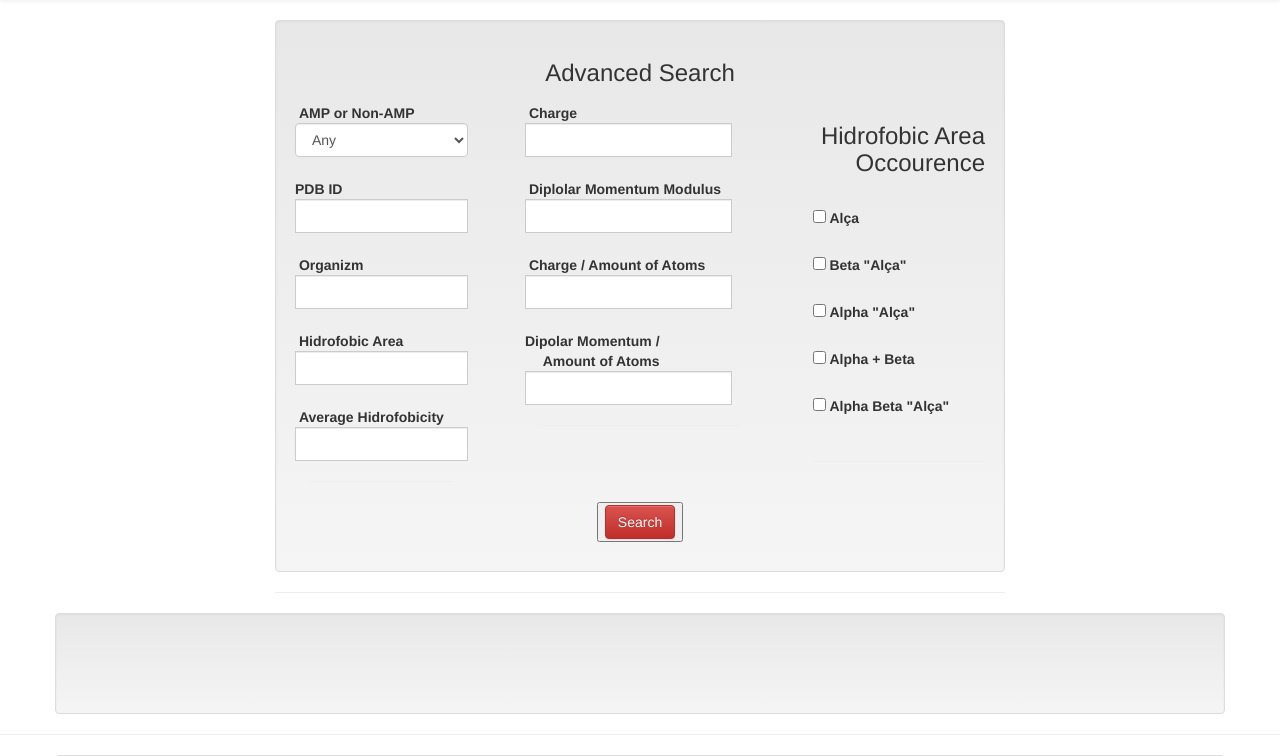
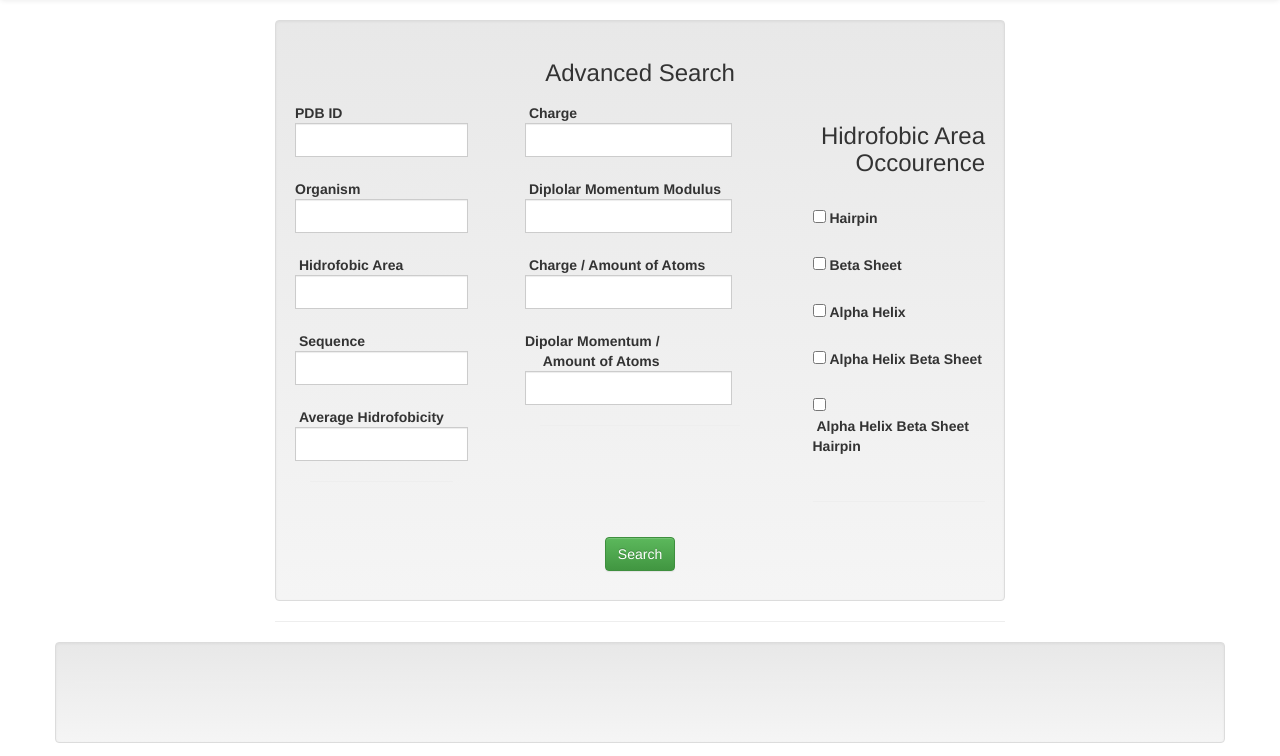
Before and after one commit to IFB-ampdb/IFB_ampmDb, a Django app: page /adv_search/ in a window 1280 px wide. Shown: the part 97-853 px from the top of the page. Run offline with Django 3.2, Linux system fonts and the light colour scheme; some libraries are stand-ins or nearby versions.

Commit message:
update form names, fields and form action

```diff
--- a/ifbAMPdb/ifbAMPdatabase/templates/adv_search.html
+++ b/ifbAMPdb/ifbAMPdatabase/templates/adv_search.html
@@ -6,39 +6,37 @@
 	<div class="col-lg-8 col-md-12 col-md-offset-0 col-lg-offset-2">
 			<div class="well">
 				<h3 class="text-center">Advanced Search</h3>
-				<form method="POST" class="form-horizontal">
+				<form method="GET" action="{% url 'advSearch' %}" class="form-horizontal">
 	{% csrf_token %}
 				<div class=" col-md-3 col-sm-5">
 					<div class="form-group">
-						<label for="Type" class="control-label">&nbsp;AMP or Non-AMP</label>
-						<select class=" form-control" name="type" id="Type">
-							<option value="">Any</option>
-							<option value="">AMP</option>
-							<option value="">Non-AMP</option>
-						</select>
-					</div>
-					<div class="form-group">
-						<label for="id" class="control-label"> PDB ID</label>
+						<label for="pdb_id" class="control-label"> PDB ID</label>
 						<div class="input-group">
-							<input type="text" class="form-control" id="id" aria-describedby="basic-addon1">
+							<input type="text" class="form-control" id="pdb_id" aria-describedby="basic-addon1">
 						</div>
 					</div>
 					<div class="form-group">
-						<label for="Organizm" class="control-label">&nbsp;Organizm</label>
-						<div class="input-group">
-							<input type="text" class="form-control" id="name" aria-describedby="basic-addon1">
+					  <label for="Organism" class="control-label"> Organism</label>
+					  <div class="input-group">
+							<input type="text" class="form-control" name="organism" aria-describedby="basic-addon1">
 						</div>
 					</div>
 					<div class="form-group">
-						<label for="name" class="control-label">&nbsp;Hidrofobic Area</label>
+						<label for="hfobic_area" class="control-label">&nbsp;Hidrofobic Area</label>
 						<div class="input-group">
-							<input type="text" class="form-control" id="hfobic_area" aria-describedby="basic-addon1">
+							<input type="text" class="form-control" name="hfobic_area" aria-describedby="basic-addon1">
+						</div>
+					</div>
+					<div class="form-group">
+						<label for="sequence" class="control-label">&nbsp;Sequence</label>
+						<div class="input-group">
+							<input type="text" class="form-control" name="sequence" aria-describedby="basic-addon1">
 						</div>
 					</div>
 					<div class="form-group">
 						<label for="name" class="control-label">&nbsp;Average Hidrofobicity</label>
 						<div class="input-group">
-							<input type="number" class="form-control" id="hfobic_avg" aria-describedby="basic-addon1">
+							<input type="number" class="form-control" name="hfobic_avg" aria-describedby="basic-addon1">
 						</div>
 					</div>
 					<hr>
@@ -47,25 +45,25 @@
 					<div class="form-group">
 						<label for="name" class="control-label">&nbsp;Charge</label>
 						<div class="input-group">
-							<input type="number" class="form-control" id="Charge" aria-describedby="basic-addon1">
+							<input type="number" class="form-control" name="charge" aria-describedby="basic-addon1">
 						</div>
 					</div>
 					<div class="form-group">
 						<label for="name" class="control-label">&nbsp;Diplolar Momentum Modulus</label>
 						<div class="input-group">
-							<input type="number" class="form-control" id="m_dipol" aria-describedby="basic-addon1">
+							<input type="number" class="form-control" name="m_dipol" aria-describedby="basic-addon1">
 						</div>
 					</div>
 					<div class="form-group">
 						<label for="name" class="control-label">&nbsp;Charge / Amount of Atoms</label>
 						<div class="input-group">
-							<input type="number" class="form-control" id="charge_amt_atm" aria-describedby="basic-addon1">
+							<input type="number" class="form-control" name="charge_amt_atm" aria-describedby="basic-addon1">
 						</div>
 					</div>
 					<div class="form-group">
 						<label for="name" class=" text-left control-label">Dipolar Momentum /<br>Amount of Atoms</label>
 						<div class="input-group">
-							<input type="number" class="form-control" id="m_dipol_amt_atm" aria-describedby="basic-addon1">
+							<input type="number" class="form-control" name="m_dipol_amt_atm" aria-describedby="basic-addon1">
 						</div>
 					</div>
 					<hr>
@@ -75,16 +73,16 @@
 					<label for="name" class=" text-center control-label"><h3>Hidrofobic Area Occourence</h3></label>
 					<div class="input-group">
 									<br>
-									<input type="checkbox" class="form-inline" id="hdl" aria-describedby="basic-addon1"><label for="hdl">&nbsp;Alça </label><br><br>
-									<input type="checkbox" class="form-inline" id="beta_hdl" aria-describedby="basic-addon1"><label for="beta_hdl">&nbsp;Beta "Alça" </label><br><br>
-									<input type="checkbox" class="form-inline" id="alpha_hdl" aria-describedby="basic-addon1"><label for="alpha_hdl">&nbsp;Alpha "Alça" </label><br><br>
-									<input type="checkbox" class="form-inline" id="alpha_beta" aria-describedby="basic-addon1"><label for="alpha_beta">&nbsp;Alpha + Beta </label><br><br>
-									<input type="checkbox" class="form-inline" id="alpha_beta_hdl" aria-describedby="basic-addon1"><label for="alpha_beta_hdl">&nbsp;Alpha Beta "Alça" </label><br><br>
+									<input type="checkbox" class="form-inline" name="hairpin" aria-describedby="basic-addon1"><label for="hdl">&nbsp;Hairpin </label><br><br>
+									<input type="checkbox" class="form-inline" name="beta_sheet" aria-describedby="basic-addon1"><label for="beta_hdl">&nbsp;Beta Sheet </label><br><br>
+									<input type="checkbox" class="form-inline" name="alpha_helix" aria-describedby="basic-addon1"><label for="alpha_hdl">&nbsp;Alpha Helix </label><br><br>
+									<input type="checkbox" class="form-inline" name="alpha_helix_beta_sheet" aria-describedby="basic-addon1"><label for="alpha_beta">&nbsp;Alpha Helix Beta Sheet </label><br><br>
+									<input type="checkbox" class="form-inline" name="alpha_helix_beta_sheet_hairpin" aria-describedby="basic-addon1"><label for="alpha_beta_hdl">&nbsp;Alpha Helix Beta Sheet Hairpin</label><br><br>
 						</div>
 						<hr>
 					</div>
 					</div>
-					<div class="row"><div class="col-sm-12"><p class="text-center"><button type="submit"><a href="#" class="btn btn-danger" role="button">Search </a></button></p></div></div>
+					<div class="row"><div class="col-sm-12"><p class="text-center"><button class="btn btn-success type="submit" >Search</button></p></div></div>
 				</form>
 			</div>
 			<hr>
```
